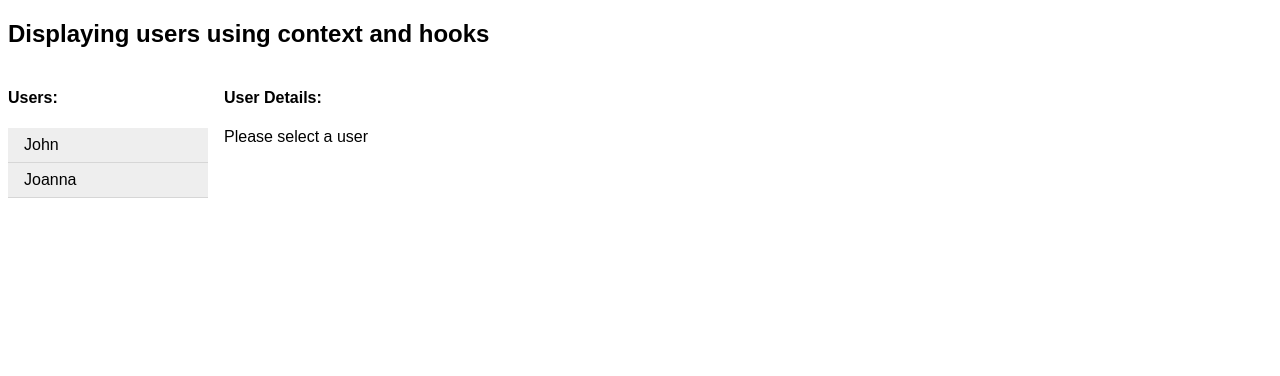
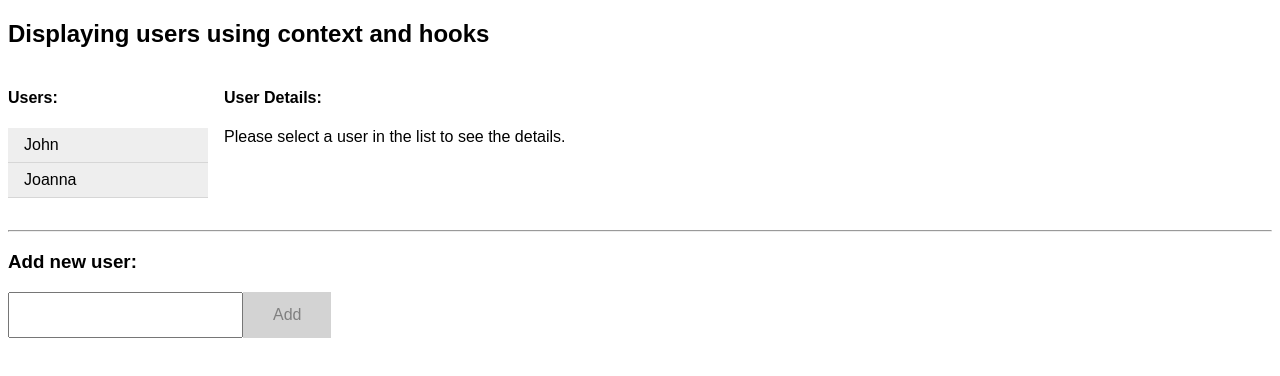
Before and after one commit to sambhav-gore/react-context-with-hook-example, a React (Create React App) app: page / in a window 1280 px wide. Shown: the top 376 px of the page. Built offline with nearby package versions, Linux system fonts and the light colour scheme.

Commit message:
Add new user form

```diff
--- /dev/null
+++ b/src/AddUser.js
@@ -0,0 +1,31 @@
+import React, { useState, useContext } from "react";
+import clsx from "clsx";
+import { UsersContext } from "./context";
+
+const AddUser = () => {
+  const [userName, setUserName] = useState("");
+  const { addNewUser } = useContext(UsersContext);
+
+  const handleChange = e => {
+    setUserName(e.target.value);
+  };
+
+  return (
+    <>
+      <hr />
+      <h3>Add new user:</h3>
+      <input type="text" value={userName} onChange={handleChange} />
+      <button
+        className={clsx("add-btn", {
+          disabled: !userName
+        })}
+        onClick={() => addNewUser(userName)}
+        disabled={!userName}
+      >
+        Add
+      </button>
+    </>
+  );
+};
+
+export default AddUser;
--- a/src/App.js
+++ b/src/App.js
@@ -2,6 +2,7 @@ import React from "react";
 import { UsersContextProvider } from "./context";
 import UsersList from "./UsersList";
 import UserDeails from "./UserDetails";
+import AddUser from "./AddUser";
 
 const App = () => {
   const users = [{ id: 1, name: "John" }, { id: 2, name: "Joanna" }];
@@ -13,6 +14,7 @@ const App = () => {
           <UsersList />
           <UserDeails />
         </div>
+        <AddUser />
       </UsersContextProvider>
     </div>
   );
--- a/src/UserDetails.js
+++ b/src/UserDetails.js
@@ -18,7 +18,7 @@ const UserDetails = () => {
           </p>
         </>
       ) : (
-        <p>Please select a user</p>
+        <p>Please select a user in the list to see the details.</p>
       )}
     </div>
   );
--- a/src/context/UsersContext.js
+++ b/src/context/UsersContext.js
@@ -15,12 +15,18 @@ export const Provider = props => {
   const [users, setUsers] = useState(initialUsers);
   const [selectedUser, setSelectedUser] = useState(initialSelectedUsers);
 
+  const addNewUser = userName => {
+    let newUser = { id: new Date().getTime().toString(), name: userName };
+    setUsers(users.concat([newUser]));
+  };
+
   // Make the context object:
   const usersContext = {
     users,
     setUsers,
     selectedUser,
-    setSelectedUser
+    setSelectedUser,
+    addNewUser
   };
 
   // pass the value in provider and return
--- a/src/styles.css
+++ b/src/styles.css
@@ -6,6 +6,7 @@
   display: grid;
   grid-template-columns: 200px 1fr;
   grid-column-gap: 16px;
+  margin-bottom: 32px;
 }
 
 .user-item {
@@ -18,3 +19,26 @@
 .user-item-selected {
   background: pink;
 }
+
+input[type="text"] {
+  padding: 12px;
+  font-size: 16px;
+}
+
+.add-btn {
+  background-color: #4caf50; /* Green */
+  border: none;
+  color: white;
+  padding: 14px 30px;
+  text-align: center;
+  text-decoration: none;
+  display: inline-block;
+  font-size: 16px;
+  cursor: pointer;
+}
+
+button.disabled {
+  background: lightgray;
+  color: grey;
+  cursor: not-allowed;
+}
```
